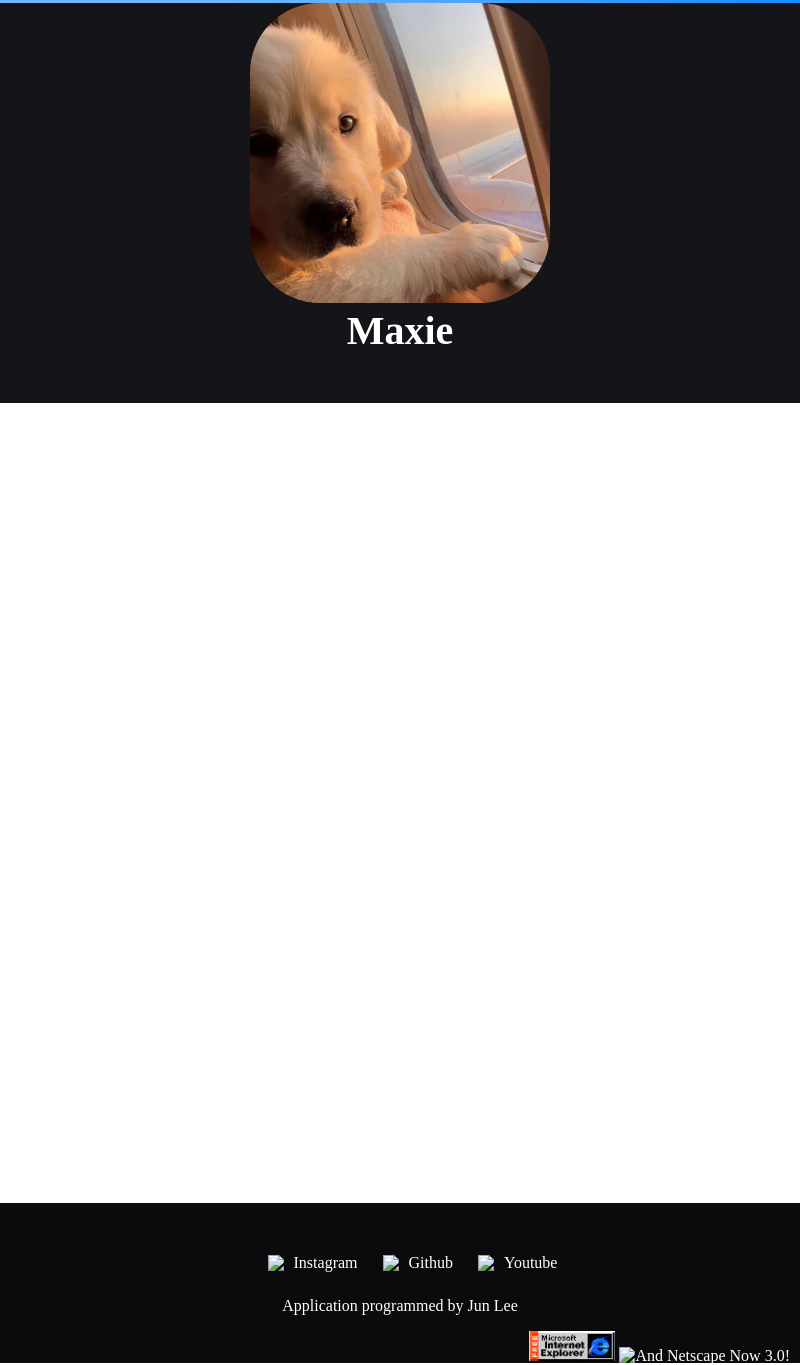
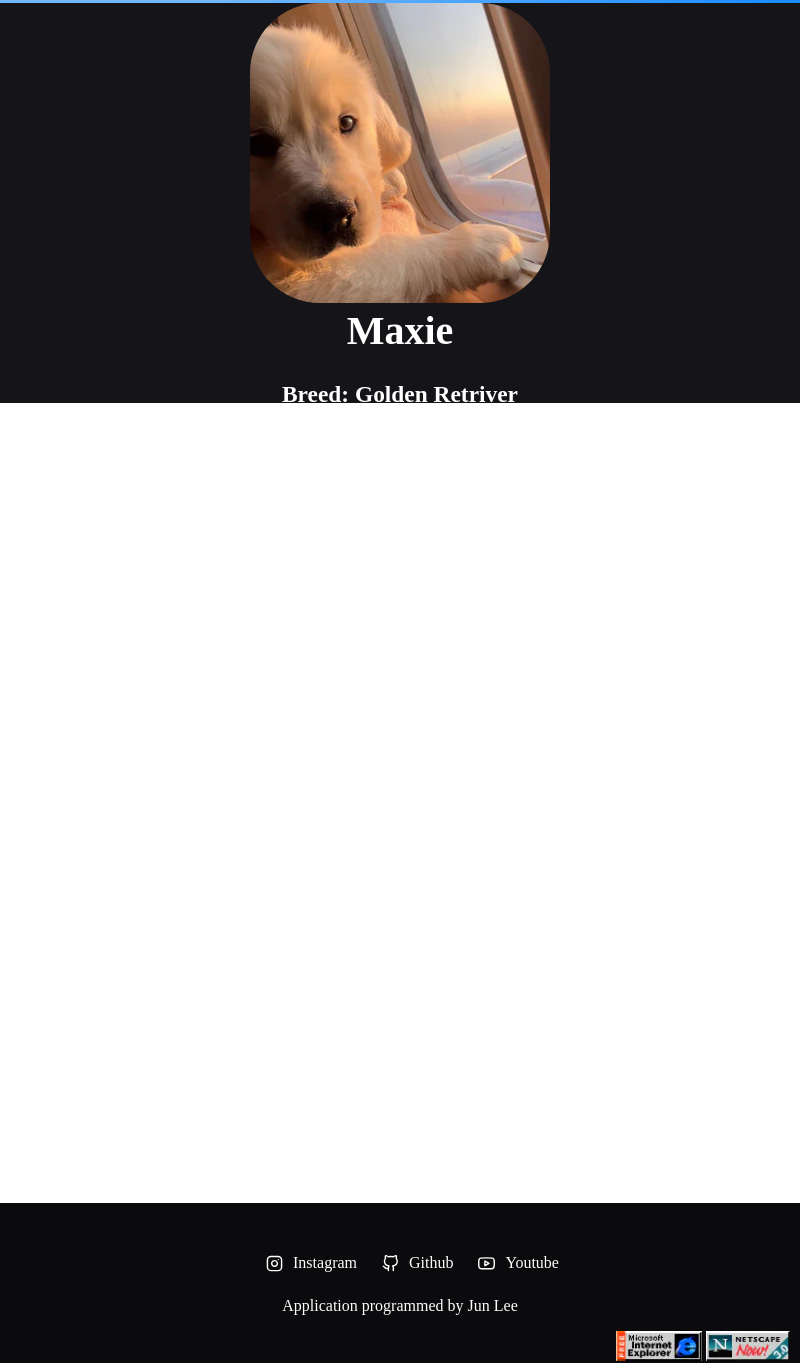
Before and after one commit to junlee-3/Whskrr-Economics-Assigmment, an Electron app: page maxie.html in a window 800 px wide. Shown: the part 97-1462 px from the top of the page. Drawn offline with Linux system fonts and the light colour scheme; a web font is replaced by a local one.

Commit message:
more files

```diff
--- a/maxie.html
+++ b/maxie.html
@@ -22,14 +22,16 @@
         </div>
         <div class="text">
             <h1>Maxie</h1>
+            <h3>Breed: Golden Retriver</h3>
+
         </div>
     </div>
     <div class="footer" id="footerhome">
-        <div class="socialsflex"><a href="https://www.instagram.com/junlee_3/" class="socialsitem"><img src="assets/instagram.svg" height="17"/> Instagram </a><a href="https://github.com/jun3-dev" class="socialsitem"><img src="assets/github.svg" height="17"/> Github </a> <a href="https://www.youtube.com/channel/UCmLULKWRpl4wRuUW-ywWHFA" class="socialsitem"><img src="assets/youtube.svg" height="17"/> Youtube </a></div>
+        <div class="socialsflex"><a href="https://www.instagram.com/junlee_3/" class="socialsitem"><img src="instagram.svg" height="17"/> Instagram </a><a href="https://github.com/jun3-dev" class="socialsitem"><img src="github.svg" height="17"/> Github </a> <a href="https://www.youtube.com/channel/UCmLULKWRpl4wRuUW-ywWHFA" class="socialsitem"><img src="youtube.svg" height="17"/> Youtube </a></div>
         <p class="mecredit">Application programmed by <a href="https://junlee3.com">Jun Lee</a></p>
         <div class="oldbrowsers">
             <img src="internetexplorer.jpg" alt="Compatible with Microsoft internet explorer"/>
-            <img src="netscape.jpg"  alt="And Netscape Now 3.0!"/>
+            <img src="netscapeNow.png"  alt="And Netscape Now 3.0!"/>
         </div>
     </div>
 </body>
```
Also changed, not shown: index.html (+1 -1 lines), github.svg (added), instagram.svg (added), youtube.svg (added).
